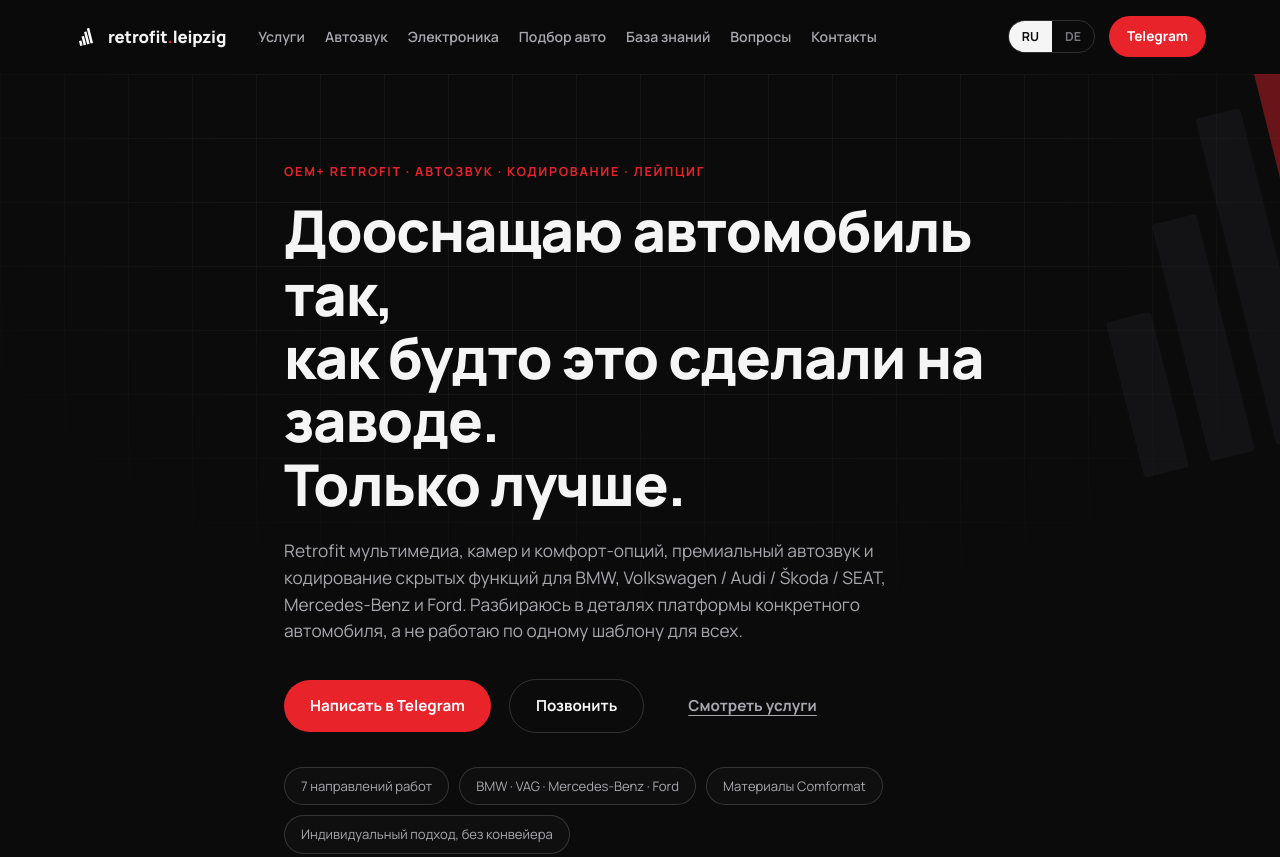
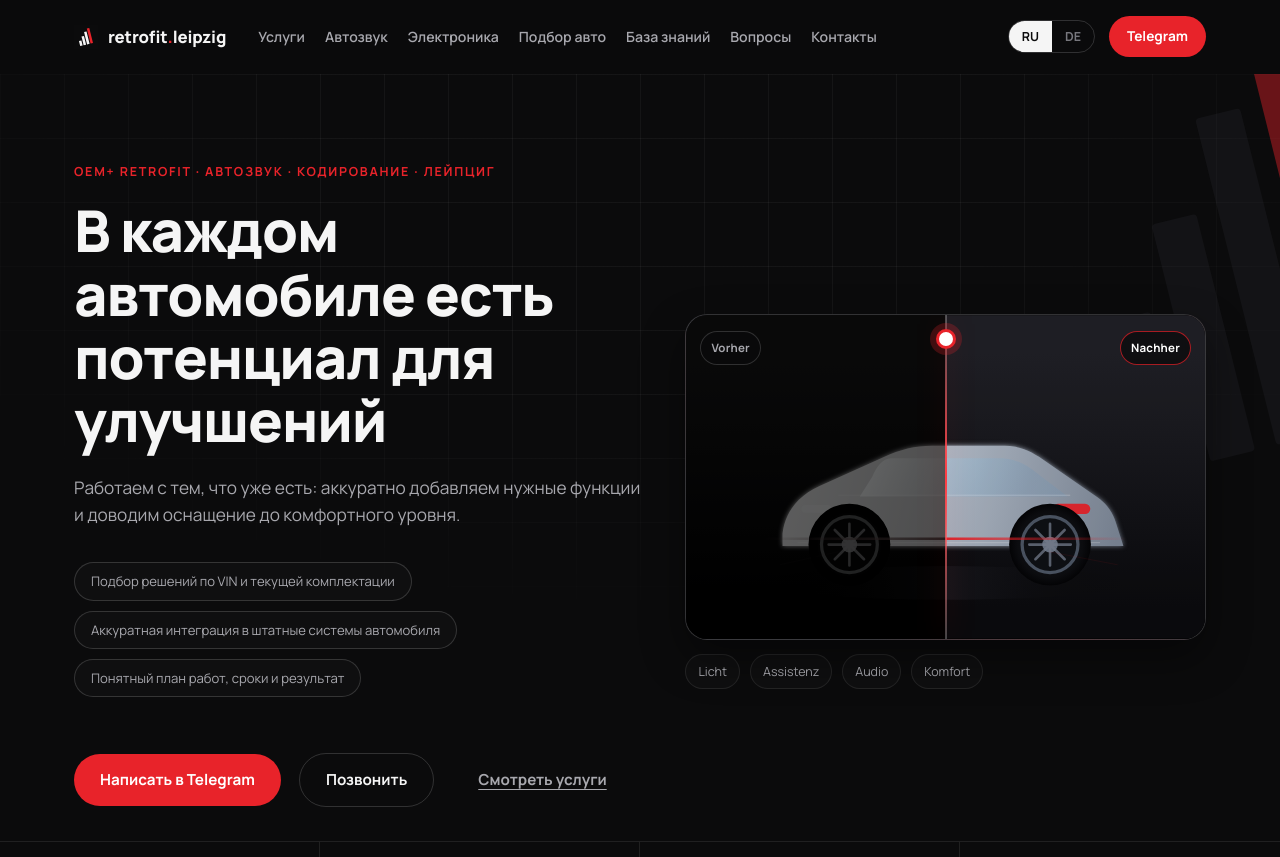
Before and after one commit to Dmytro8522/retrofit-leipzig, a plain HTML site: page index.html in a window 1280 px wide. Shown: the top 857 px of the page. Drawn offline with Linux system fonts and the light colour scheme.

Commit message:
Update hero messaging, static scanner visual, and logo icon

```diff
--- a/css/style.css
+++ b/css/style.css
@@ -168,7 +168,15 @@ section[id]{scroll-margin-top:90px;}
 .hero-bars .b2{height:58%;}
 .hero-bars .b3{height:80%;}
 .hero-bars .b4{height:100%;background:var(--red);opacity:.85;}
-.hero-inner{position:relative;z-index:1;max-width:760px;}
+.hero-inner{
+  position:relative;
+  z-index:1;
+  display:grid;
+  grid-template-columns:minmax(0,1.05fr) minmax(0,.95fr);
+  align-items:center;
+  gap:36px;
+}
+.hero-copy{max-width:760px;}
 .hero-title{
   font-size:clamp(2.2rem, 5vw, 3.6rem);
   font-weight:800;
@@ -189,6 +197,83 @@ section[id]{scroll-margin-top:90px;}
   border-radius:999px;
   padding:8px 16px;
   font-size:.82rem;
+  color:var(--text-dim);
+  background:rgba(255,255,255,.02);
+}
+
+.hero-visual{
+  --scan-progress:.5;
+  position:relative;
+}
+.hero-car-frame{
+  position:relative;
+  border-radius:calc(var(--radius) + 6px);
+  border:1px solid var(--border-strong);
+  overflow:hidden;
+  aspect-ratio: 16 / 10;
+  background:
+    radial-gradient(circle at 70% 20%, rgba(232,35,42,.22), transparent 42%),
+    linear-gradient(180deg, #16161a 0%, #0c0c0e 100%);
+  box-shadow:0 18px 44px rgba(0,0,0,.42);
+}
+.hero-car{
+  position:absolute;
+  inset:0;
+  background-image:url("../car-hero.svg");
+  background-repeat:no-repeat;
+  background-position:center;
+  background-size:cover;
+}
+.hero-car-before{filter:grayscale(.9) brightness(.42) contrast(1.05);}
+.hero-car-after{
+  filter:saturate(1.06) brightness(.92) contrast(1.02);
+  clip-path:inset(0 0 0 calc(var(--scan-progress) * 100%));
+}
+.scan-divider{
+  position:absolute;
+  top:0;
+  bottom:0;
+  left:calc(var(--scan-progress) * 100%);
+  transform:translateX(-50%);
+  width:2px;
+  background:linear-gradient(180deg, rgba(255,255,255,.25), var(--red-2), rgba(255,255,255,.25));
+  box-shadow:0 0 28px rgba(232,35,42,.4);
+}
+.scan-handle{
+  position:absolute;
+  top:14px;
+  left:50%;
+  transform:translate(-50%, 0);
+  width:20px;
+  height:20px;
+  border-radius:999px;
+  background:#fff;
+  border:3px solid var(--red);
+  box-shadow:0 0 0 6px rgba(232,35,42,.24);
+}
+.scan-line{display:block;height:100%;}
+
+.scan-tag{
+  position:absolute;
+  top:16px;
+  padding:7px 10px;
+  border-radius:999px;
+  font-size:.72rem;
+  font-weight:700;
+  letter-spacing:.02em;
+  border:1px solid var(--border-strong);
+  background:rgba(11,11,12,.72);
+  backdrop-filter:blur(4px);
+}
+.scan-before{left:14px;color:var(--text-dim);}
+.scan-after{right:14px;color:#fff;border-color:rgba(232,35,42,.7);}
+
+.scan-labels{display:flex;flex-wrap:wrap;gap:10px;margin-top:14px;}
+.scan-label{
+  border:1px solid var(--border);
+  border-radius:999px;
+  padding:7px 12px;
+  font-size:.78rem;
   color:var(--text-dim);
   background:rgba(255,255,255,.02);
 }
@@ -439,6 +524,9 @@ a.contact-card:hover{border-color:var(--red);transform:translateY(-3px);}
   .contacts-grid{grid-template-columns:1fr 1fr;}
   .car-selector-controls{grid-template-columns:1fr;}
   .hero-bars{opacity:.25;height:320px;}
+  .hero-inner{grid-template-columns:1fr;gap:26px;}
+  .hero-copy{max-width:unset;}
+  .hero-visual{max-width:780px;}
   .mobile-cta{display:grid;}
   body{padding-bottom:64px;}
 }
@@ -455,4 +543,8 @@ a.contact-card:hover{border-color:var(--red);transform:translateY(-3px);}
   .header-cta{display:none;}
   .car-selector{padding:24px;}
   .vin-box{flex-direction:column;align-items:flex-start;}
+  .hero-visual{margin:0 -4px;}
+  .scan-tag{top:10px;font-size:.68rem;padding:6px 9px;}
+  .scan-labels{margin-top:12px;gap:8px;}
+  .scan-label{font-size:.74rem;padding:6px 10px;}
 }
--- a/index.html
+++ b/index.html
@@ -5,7 +5,7 @@
 <meta name="viewport" content="width=device-width, initial-scale=1.0">
 <title>retrofit.leipzig</title>
 <meta name="description" content="">
-<link rel="icon" type="image/svg+xml" href="icon-mono-black.svg">
+<link rel="icon" type="image/svg+xml" href="avatar-instagram.svg">
 <link rel="preconnect" href="https://fonts.googleapis.com">
 <link href="https://fonts.googleapis.com/css2?family=Manrope:wght@400;500;600;700;800&display=swap" rel="stylesheet">
 <link rel="stylesheet" href="css/style.css">
@@ -16,7 +16,7 @@
 <header class="site-header" id="siteHeader">
   <div class="container header-inner">
     <a href="#top" class="brand">
-      <img src="icon-mono-white.svg" alt="retrofit.leipzig" class="brand-mark">
+      <img src="avatar-instagram.svg" alt="retrofit.leipzig" class="brand-mark">
       <span class="brand-name">retrofit<span class="brand-dot">.</span>leipzig</span>
     </a>
 
@@ -57,17 +57,37 @@
     <div class="hero-grid"></div>
   </div>
   <div class="container hero-inner">
+    <div class="hero-copy">
       <p class="eyebrow" id="heroEyebrow"></p>
       <h1 class="hero-title" id="heroTitle"></h1>
       <p class="hero-subtitle" id="heroSubtitle"></p>
+      <div class="hero-badges" id="heroBadges"></div>
 
       <div class="hero-ctas">
         <a class="btn btn-primary" id="heroCtaPrimary" href="#" target="_blank" rel="noopener"></a>
         <a class="btn btn-ghost" id="heroCtaSecondary" href="#"></a>
         <a class="btn btn-link" id="heroCtaThird" href="#services"></a>
       </div>
+    </div>
 
-    <div class="hero-badges" id="heroBadges"></div>
+    <div class="hero-visual" id="heroScanner" aria-label="Before and after retrofit visualization">
+      <div class="hero-car-frame">
+        <div class="hero-car hero-car-before" aria-hidden="true"></div>
+        <div class="hero-car hero-car-after" aria-hidden="true"></div>
+        <div class="scan-divider" aria-hidden="true">
+          <span class="scan-handle"></span>
+          <span class="scan-line"></span>
+        </div>
+        <span class="scan-tag scan-before">Vorher</span>
+        <span class="scan-tag scan-after">Nachher</span>
+      </div>
+      <div class="scan-labels" aria-hidden="true">
+        <span class="scan-label" data-scan-label="0">Licht</span>
+        <span class="scan-label" data-scan-label="1">Assistenz</span>
+        <span class="scan-label" data-scan-label="2">Audio</span>
+        <span class="scan-label" data-scan-label="3">Komfort</span>
+      </div>
+    </div>
   </div>
 
   <div class="pillars-strip" id="pillarsStrip"></div>
@@ -178,7 +198,7 @@
 <footer class="site-footer">
   <div class="container footer-inner">
     <a href="#top" class="brand">
-      <img src="icon-mono-white.svg" alt="retrofit.leipzig" class="brand-mark">
+      <img src="avatar-instagram.svg" alt="retrofit.leipzig" class="brand-mark">
       <span class="brand-name">retrofit<span class="brand-dot">.</span>leipzig</span>
     </a>
     <p class="footer-tagline" id="footerTagline"></p>
--- a/js/content.js
+++ b/js/content.js
@@ -20,12 +20,12 @@ const SITE_CONTENT = {
     langSwitch: { ru: "RU", de: "DE" },
     hero: {
       eyebrow: "OEM+ Retrofit · Автозвук · Кодирование · Лейпциг",
-      title: "Дооснащаю автомобиль так,\nкак будто это сделали на заводе.\nТолько лучше.",
-      subtitle: "Retrofit мультимедиа, камер и комфорт-опций, премиальный автозвук и кодирование скрытых функций для BMW, Volkswagen / Audi / Škoda / SEAT, Mercedes-Benz и Ford. Разбираюсь в деталях платформы конкретного автомобиля, а не работаю по одному шаблону для всех.",
+      title: "В каждом автомобиле есть\nпотенциал для улучшений",
+      subtitle: "Работаем с тем, что уже есть: аккуратно добавляем нужные функции и доводим оснащение до комфортного уровня.",
       ctaPrimary: "Написать в Telegram",
       ctaSecondary: "Позвонить",
       ctaThird: "Смотреть услуги",
-      badges: ["7 направлений работ", "BMW · VAG · Mercedes-Benz · Ford", "Материалы Comformat", "Индивидуальный подход, без конвейера"],
+      badges: ["Подбор решений по VIN и текущей комплектации", "Аккуратная интеграция в штатные системы автомобиля", "Понятный план работ, сроки и результат"],
       pillars: [
         { title: "Дооснащение", note: "мультимедиа, камеры, свет, комфорт" },
         { title: "Автозвук", note: "от динамиков до DSP" },
@@ -510,12 +510,12 @@ const SITE_CONTENT = {
     langSwitch: { ru: "RU", de: "DE" },
     hero: {
       eyebrow: "OEM+ Retrofit · Car-HiFi · Codierung · Leipzig",
-      title: "Ich rüste Fahrzeuge so nach,\nals käme es ab Werk.\nNur besser.",
-      subtitle: "Retrofit von Multimedia, Kameras und Komfortfunktionen, Premium Car-HiFi und Codierung versteckter Funktionen für BMW, Volkswagen / Audi / Škoda / SEAT, Mercedes-Benz und Ford. Ich kenne die Plattform Ihres Fahrzeugs im Detail — statt nach Schema F zu arbeiten.",
+      title: "Jedes Fahrzeug hat Potenzial\nfür sinnvolle Upgrades",
+      subtitle: "Wir arbeiten auf Basis der vorhandenen Ausstattung und ergänzen gezielt die Funktionen, die Ihnen im Alltag fehlen.",
       ctaPrimary: "In Telegram schreiben",
       ctaSecondary: "Anrufen",
       ctaThird: "Leistungen ansehen",
-      badges: ["7 Leistungsbereiche", "BMW · VAG · Mercedes-Benz · Ford", "Materialien von Comformat", "Individuell, kein Fließband"],
+      badges: ["Auswahl der Lösungen nach VIN und aktueller Ausstattung", "Saubere Integration in die vorhandenen Fahrzeugsysteme", "Klarer Arbeitsplan, verbindliche Zeiten und transparentes Ergebnis"],
       pillars: [
         { title: "Nachrüstung", note: "Multimedia, Kameras, Licht, Komfort" },
         { title: "Car-HiFi", note: "vom Lautsprecher bis zum DSP" },
```
Also changed, not shown: car-hero.svg (added), 1 other file. Lines whose indentation alone changed are shown as unchanged.
